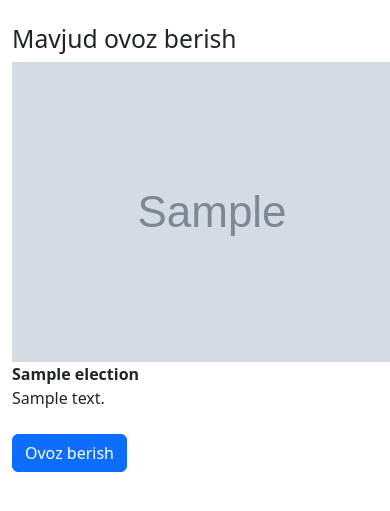
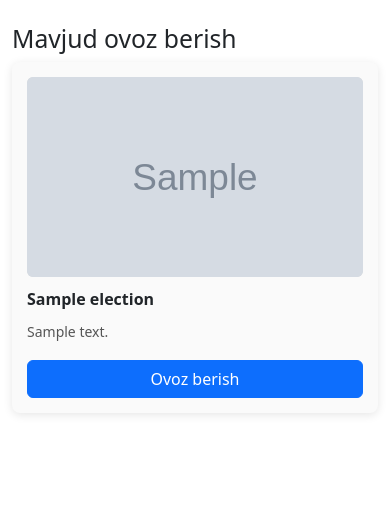
Before and after one commit to AbdusamiDodomatov/vot_front, a Django app: template templates/voting/vote_list.html in a window 390 px wide; the page is wider, and only the part inside the window is pictured. Shown: the part 56-567 px from the top of that part. Run offline with Django 5.2, Linux system fonts and the light colour scheme; the template is opened without the code that fills it: values that come from a table or form of the project are taken from there, others are empty; tables that the repository leaves empty hold one stand-in row (values such as "Sample post"); grey boxes marked "Sample" are stand-in pictures.

Commit message:
formating

```diff
--- a/templates/base.html
+++ b/templates/base.html
@@ -1,35 +1,51 @@
 <!DOCTYPE html>
 <html lang="ru">
   <head>
-    <meta charset="UTF-8">
+    <meta charset="UTF-8" />
     <title>{% block title %}Ovoz berish{% endblock %}</title>
-    <link href="https://cdn.jsdelivr.net/npm/bootstrap@5.3.0/dist/css/bootstrap.min.css" rel="stylesheet">
+    <link
+      href="https://cdn.jsdelivr.net/npm/bootstrap@5.3.0/dist/css/bootstrap.min.css"
+      rel="stylesheet"
+    />
+
+    {% block styles %}{% endblock %}
   </head>
+
   <body>
     <nav class="navbar navbar-expand-lg navbar-dark bg-dark mb-4">
       <div class="container-fluid">
-        <a class="navbar-brand" href="{% url 'voting:vote_list' %}">Ovoz berish</a>
-        <button class="navbar-toggler" type="button" data-bs-toggle="collapse" data-bs-target="#navbarNav">
+        <a class="navbar-brand" href="{% url 'voting:vote_list' %}"
+          >Ovoz berish</a
+        >
+        <button
+          class="navbar-toggler"
+          type="button"
+          data-bs-toggle="collapse"
+          data-bs-target="#navbarNav"
+        >
           <span class="navbar-toggler-icon"></span>
         </button>
 
         <div class="collapse navbar-collapse" id="navbarNav">
           <ul class="navbar-nav ms-auto">
-                {% comment %} <li class="nav-item">
+            {% comment %}
+            <li class="nav-item">
               <a class="nav-link" href="{% url 'voting:vote_list' %}">Опросы</a>
-                </li> {% endcomment %}
-
-
-                {% if user.is_authenticated %}
+            </li>
+            {% endcomment %} {% if user.is_authenticated %}
             <li class="nav-item">
-                        <a class="nav-link text-warning" href="{% url 'logout' %}">Chiqish</a>
+              <a class="nav-link text-warning" href="{% url 'logout' %}"
+                >Chiqish</a
+              >
             </li>
             {% else %}
             <li class="nav-item">
               <a class="nav-link" href="{% url 'login' %}">Kirish</a>
             </li>
             <li class="nav-item">
-                        <a class="nav-link" href="{% url 'user:register' %}">Ro'yxatdan o'tish</a>
+              <a class="nav-link" href="{% url 'user:register' %}"
+                >Ro'yxatdan o'tish</a
+              >
             </li>
             {% endif %}
           </ul>
@@ -38,17 +54,20 @@
     </nav>
 
     <div class="container">
-
-    {% if messages %}
-        {% for message in messages %}
-            <div class="alert alert-{{ message.tags }} alert-dismissible fade show" role="alert">
+      {% if messages %} {% for message in messages %}
+      <div
+        class="alert alert-{{ message.tags }} alert-dismissible fade show"
+        role="alert"
+      >
         {{ message }}
-                <button type="button" class="btn-close" data-bs-dismiss="alert" aria-label="Закрыть"></button>
+        <button
+          type="button"
+          class="btn-close"
+          data-bs-dismiss="alert"
+          aria-label="Закрыть"
+        ></button>
       </div>
-        {% endfor %}
-    {% endif %}
-
-    {% block content %}{% endblock %}
+      {% endfor %} {% endif %} {% block content %}{% endblock %}
     </div>
 
     <script src="https://cdn.jsdelivr.net/npm/bootstrap@5.3.0/dist/js/bootstrap.bundle.min.js"></script>
--- a/templates/voting/vote_list.html
+++ b/templates/voting/vote_list.html
@@ -1,5 +1,5 @@
 {% extends 'base.html' %}
-{% load static %}
+{% load static custom_filters %}
 
 {% block content %}
 <h2>Mavjud ovoz berish</h2>
@@ -19,7 +19,7 @@
       {% if election.id in voted_ids %}
         <p>✅ Siz ovoz berdingiz.</p>
 
-        {% with vote=votes_dict.election.id %}
+        {% with vote=votes_dict|get_item:election.id %}
         <ul class="choices-list">
           {% for choice in election.choices.all %}
             <li class="choice-item {% if vote.choice.id == choice.id %}voted-choice{% endif %}">
@@ -29,8 +29,7 @@
               <strong>
                 {% if vote.choice.id == choice.id %}✅ {% endif %}
                 {{ choice.text }}
-              </strong><br>
-              {{ choice.votes }} ovozlar
+              </strong>
 
               {% if vote.choice.id == choice.id %}
                 <span class="badge bg-success mt-1">Sizning tanlovingiz</span>
@@ -39,6 +38,8 @@
           {% endfor %}
         </ul>
         {% endwith %}
+
+        <p class="vote-count">Umumiy ovozlar: {{ vote.election.total_votes }}</p>
 
       {% else %}
         <a href="{% url 'voting:vote_detail' election.id %}" class="btn btn-primary mt-2">Ovoz berish</a>
@@ -53,8 +54,8 @@
 {% block styles %}
 <style>
   .election-container {
-    display: flex;
-    flex-wrap: wrap;
+    display: grid;
+    grid-template-columns: repeat(auto-fill, minmax(250px, 1fr));
     gap: 20px;
   }
 
@@ -63,7 +64,8 @@
     padding: 15px;
     border-radius: 8px;
     box-shadow: 0 2px 10px rgba(0, 0, 0, 0.1);
-    width: 30%;
+    display: flex;
+    flex-direction: column;
   }
 
   .election-photo {
@@ -80,6 +82,12 @@
     font-size: 14px;
     color: #555;
     margin: 10px 0;
+  }
+
+  .vote-count {
+    font-size: 14px;
+    color: #444;
+    margin-top: 10px;
   }
 
   .choices-list {
@@ -117,9 +125,15 @@
     background-color: #e0e0e0;
   }
 
+  @media (max-width: 1200px) {
+    .election-container {
+      grid-template-columns: repeat(auto-fill, minmax(200px, 1fr));
+    }
+  }
+
   @media (max-width: 768px) {
-    .election-item {
-      width: 100%;
+    .election-container {
+      grid-template-columns: 1fr;
     }
   }
 </style>
--- /dev/null
+++ b/voting/templatetags/custom_filters.py
@@ -0,0 +1,6 @@
+from django import template
+register = template.Library()
+
+@register.filter
+def get_item(dictionary, key):
+    return dictionary.get(key)
```
Also changed, not shown: templates/voting/vote_detail.html (+18 -2 lines), voting/views.py (+13 -3 lines), voting/templatetags/__init__.py (added). Lines whose indentation alone changed are shown as unchanged.
